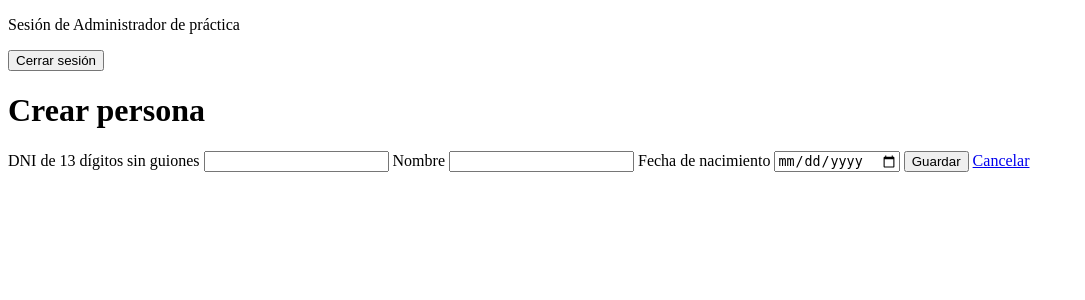
After one commit to renieryespinoza17/base_html, a Laravel app: page /personas/crear in a window 1280 px wide. The commit adds this page. Shown: the top 300 px of the page, without its empty margins (0-1085 px from the left). Run offline with Laravel 12, Linux system fonts and the light colour scheme; a user stored in the database is signed in; data comes from the database, SQL or seed files in the repository.

Commit message:
crear persona

```diff
--- a/personas-laravel/app/Http/Controllers/PersonaController.php
+++ b/personas-laravel/app/Http/Controllers/PersonaController.php
@@ -3,6 +3,7 @@
 namespace App\Http\Controllers;
 
 use App\Models\Persona;
+use Illuminate\Http\Request;
 
 class PersonaController extends Controller
 {
@@ -10,6 +11,46 @@ class PersonaController extends Controller
     {
         $personas = Persona::orderBy('id')->get();
 
-        return view('personas.index', ['personas' => $personas]);
+        return view('personas.index', [
+            'personas' => $personas
+        ]);
+    }
+
+    public function create()
+    {
+        return view('personas.create');
+    }
+
+    public function store(Request $request)
+    {
+        $datos = $request->validate([
+            'dni' => [
+                'required',
+                'regex:/^[0-9]{13}$/',
+                'unique:personas,dni'
+            ],
+            'nombre' => [
+                'required',
+                'string',
+                'max:100'
+            ],
+            'fecha_nacimiento' => [
+                'required',
+                'date',
+                'before_or_equal:today'
+            ],
+        ]);
+
+        $persona = new Persona();
+
+        $persona->dni = $datos['dni'];
+        $persona->nombre = $datos['nombre'];
+        $persona->fecha_nacimiento = $datos['fecha_nacimiento'];
+
+        $persona->save();
+
+        return redirect()
+            ->route('personas.index')
+            ->with('exito', 'Persona creada correctamente.');
     }
 }
--- a/personas-laravel/resources/views/layouts/app.blade.php
+++ b/personas-laravel/resources/views/layouts/app.blade.php
@@ -7,8 +7,6 @@
     <title>Personas Laravel</title>
 </head>
 <body>
-
-    <h1>PLANTILLA LARAVEL FUNCIONANDO</h1>
 
     @auth
         <p>Sesión de {{ auth()->user()->name }}</p>
--- /dev/null
+++ b/personas-laravel/resources/views/personas/create.blade.php
@@ -0,0 +1,46 @@
+
+@extends('layouts.app')
+
+@section('contenido')
+
+<h1>Crear persona</h1>
+
+<form method="POST" action="{{ route('personas.store') }}">
+    @csrf
+
+    <label for="dni">DNI de 13 dígitos sin guiones</label>
+    <input
+        id="dni"
+        name="dni"
+        type="text"
+        maxlength="13"
+        pattern="[0-9]{13}"
+        value="{{ old('dni') }}"
+        required
+    >
+
+    <label for="nombre">Nombre</label>
+    <input
+        id="nombre"
+        name="nombre"
+        type="text"
+        maxlength="100"
+        value="{{ old('nombre') }}"
+        required
+    >
+
+    <label for="fecha_nacimiento">Fecha de nacimiento</label>
+    <input
+        id="fecha_nacimiento"
+        name="fecha_nacimiento"
+        type="date"
+        value="{{ old('fecha_nacimiento') }}"
+        required
+    >
+
+    <button type="submit">Guardar</button>
+
+    <a href="{{ route('personas.index') }}">Cancelar</a>
+</form>
+
+@endsection
--- a/personas-laravel/resources/views/personas/index.blade.php
+++ b/personas-laravel/resources/views/personas/index.blade.php
@@ -2,7 +2,7 @@
 
 @section('contenido')
 <h1>Personas registradas</h1>
-
+<p><a href="{{ route('personas.create') }}">Crear persona</a></p>
 <table>
     <thead>
         <tr>
--- a/personas-laravel/routes/web.php
+++ b/personas-laravel/routes/web.php
@@ -1,3 +1,4 @@
+
 <?php
 
 use Illuminate\Support\Facades\Route;
@@ -12,7 +13,8 @@ Route::get('/login', [LoginController::class, 'create'])
     ->name('login');
 
 Route::post('/login', [LoginController::class, 'store'])
-    ->middleware('throttle:6,1')->name('login.store');
+    ->middleware('throttle:6,1')
+    ->name('login.store');
 
 Route::middleware('auth')->group(function () {
 
@@ -23,7 +25,12 @@ Route::middleware('auth')->group(function () {
     Route::get('/personas', [PersonaController::class, 'index'])
         ->name('personas.index');
 
+    Route::get('/personas/crear', [PersonaController::class, 'create'])
+        ->name('personas.create');
+
+    Route::post('/personas', [PersonaController::class, 'store'])
+        ->name('personas.store');
+
     Route::post('/logout', [LoginController::class, 'destroy'])
         ->name('logout');
-
 });
```
